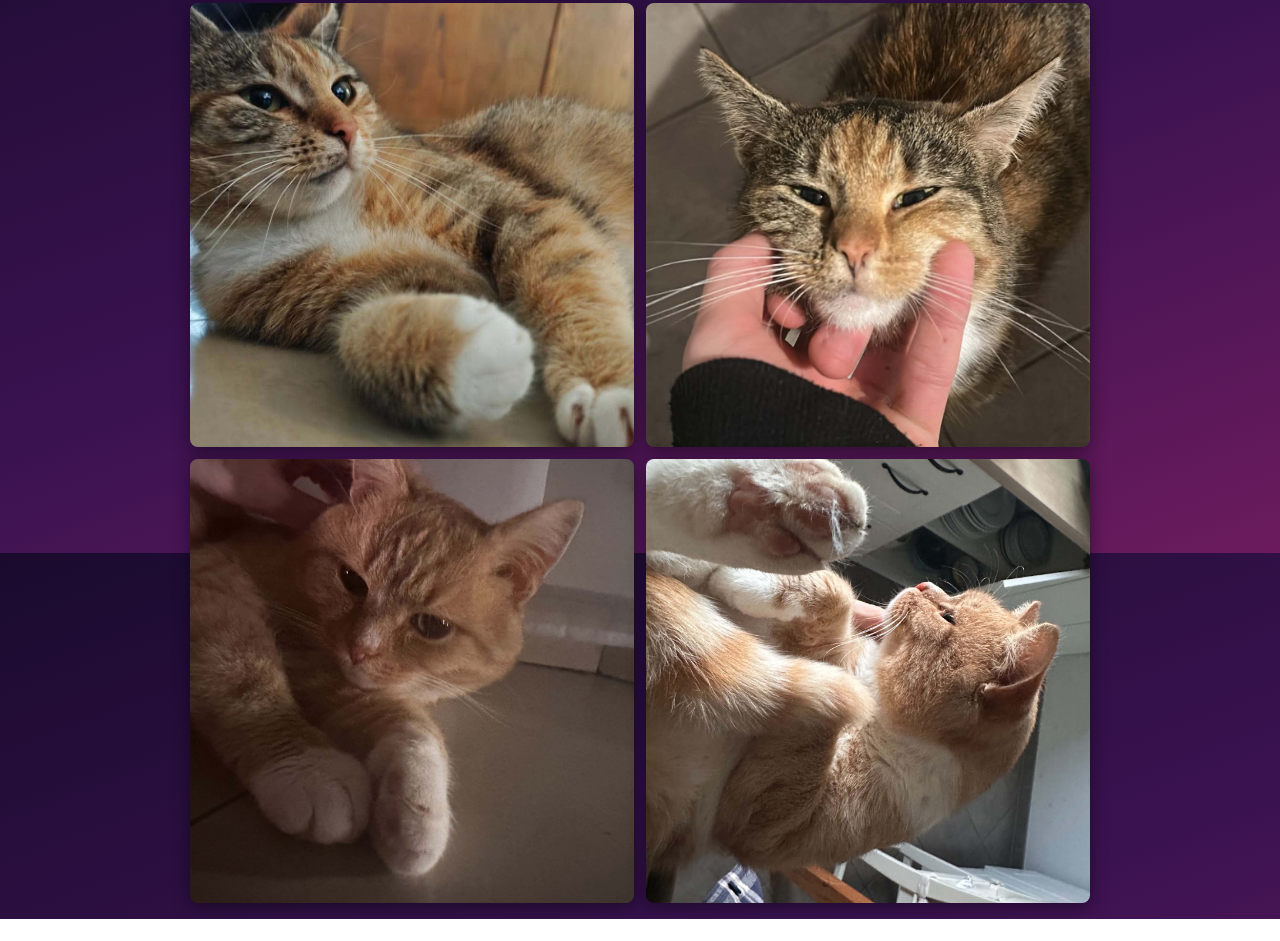
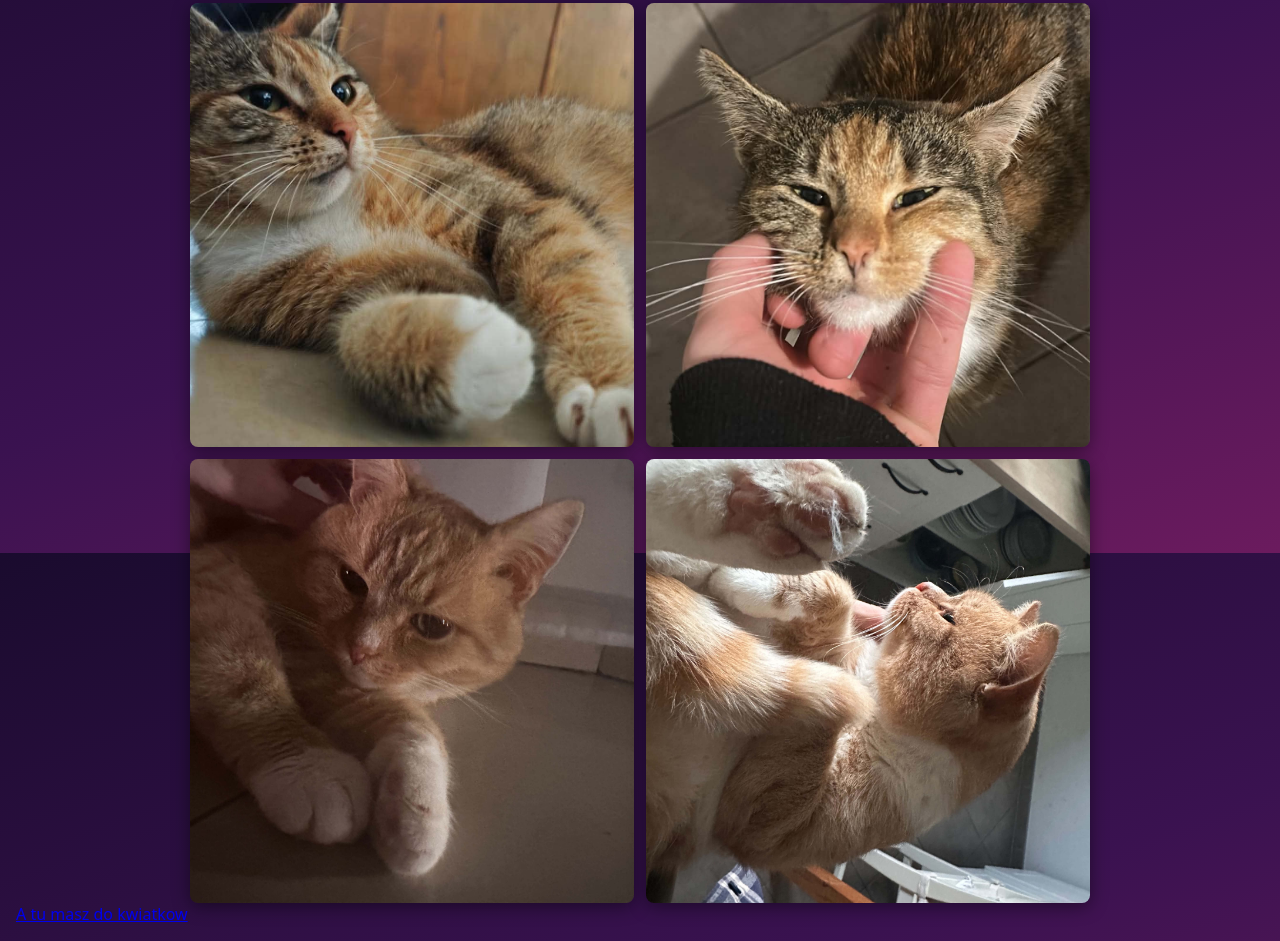
Before and after one commit to Kretolot/kretolot.github.io, a plain HTML site: page indexKoty.html in a window 1280 px wide. Shown: the part 247-1188 px from the top of the page. Before the commit the page ends 1166 px from the top, so only its background shows below. Drawn offline with Linux system fonts and the light colour scheme.

Commit message:
podstrony zrobione

```diff
--- a/indexKoty.html
+++ b/indexKoty.html
@@ -18,5 +18,6 @@
         <img src="rojo1.jpg" alt="Rojo 1">
         <img src="rojo2.jpg" alt="Rojo 2">
     </main>
+    <a href="index.html">A tu masz do kwiatkow</a>
 </body>
 </html>
```
